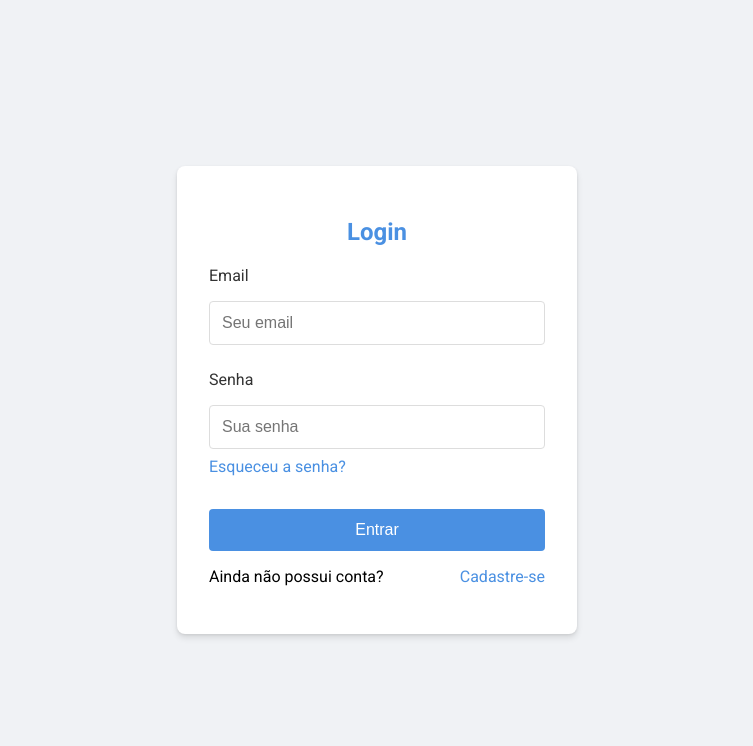
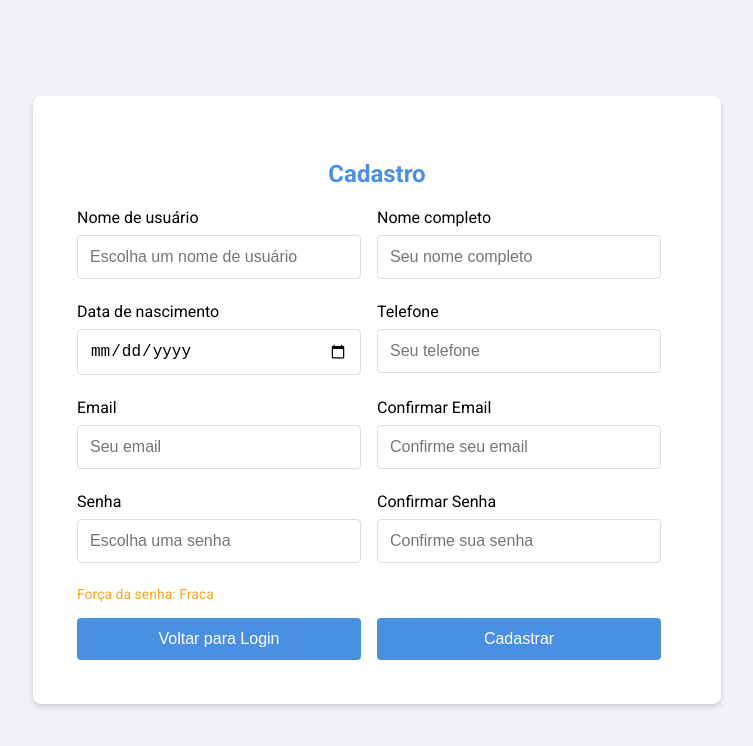
Before and after one commit to gustavodetoni/LoginProject, a Vue app in the folder frontend/: page /register in a window 1280 px wide. Shown: the top 746 px of the page, without its empty margins (263-1016 px from the left). Built offline with nearby package versions, Linux system fonts and the light colour scheme.

Commit message:
feat: adc register

```diff
--- a/frontend/src/App.vue
+++ b/frontend/src/App.vue
@@ -1,81 +1,15 @@
 <template>
   <div id="app">
     <div class="container">
-      <div v-if="!loggedIn">
-        <div v-if="currentView === 'login'">
-          <LoginForm @login="handleLogin" @forgotPassword="currentView = 'forgotPassword'" @goToRegister="currentView = 'register'" />
-        </div>
-        <div v-else-if="currentView === 'register'">
-          <RegisterForm @goToLogin="currentView = 'login'" />
-        </div>
-        <div v-else-if="currentView === 'forgotPassword'">
-          <ForgotPasswordForm @goToLogin="currentView = 'login'" @verifyCode="currentView = 'resetPassword'" />
-        </div>
-        <div v-else-if="currentView === 'resetPassword'">
-          <ResetPasswordForm @passwordReset="currentView = 'login'" />
-        </div>
-      </div>
-      <div v-else class="logged-in">
-        <Home v-if="currentView === 'home'" />
-        <h2>Bem-vindo!</h2>
-        <button @click="handleLogout" class="btn btn-logout">Sair</button>
-      </div>
+      <router-view />
     </div>
   </div>
 </template>
 
 <script setup>
-import { ref, onMounted } from 'vue';
 import { useRouter } from 'vue-router';
-import LoginForm from './components/LoginForm.vue';
-import RegisterForm from './components/RegisterForm.vue';
-import ForgotPasswordForm from './components/ForgotPasswordForm.vue';
-import ResetPasswordForm from './components/ResetPasswordForm.vue';
-import Home from './components/Home.vue';
 
 const router = useRouter();
-const currentView = ref('login');
-const loggedIn = ref(false);
-
-const handleLogin = async (email, password) => {
-  try {
-    const response = await fetch(`${import.meta.env.VITE_API_BASE_URL}/api/auth/login`, {
-      method: 'POST',
-      headers: {
-        'Content-Type': 'application/json',
-      },
-      body: JSON.stringify({ email, password }),
-    });
-    const data = await response.json();
-
-    if (response.ok) {
-      localStorage.setItem('token', data.token);
-      loggedIn.value = true;
-      currentView.value = 'home';
-      router.push('/home');
-    } else {
-      alert(data.msg);
-    }
-  } catch (error) {
-    console.error('Erro no servidor:', error);
-  }
-};
-
-const handleLogout = () => {
-  localStorage.removeItem('token');
-  loggedIn.value = false;
-  currentView.value = 'login';
-  router.push('/login');
-};
-
-onMounted(() => {
-  const token = localStorage.getItem('token');
-  if (token) {
-    loggedIn.value = true;
-    currentView.value = 'home';
-    router.push('/home');
-  }
-});
 </script>
 
 <style scoped>
--- a/frontend/src/components/Home.vue
+++ b/frontend/src/components/Home.vue
@@ -1,21 +1,34 @@
 <template>
   <div class="home">
     <h1>Bem-vindo!</h1>
-    <button @click="handleLogout">Logout</button>
+    <div v-if="loggedIn">
+        <button @click="handleLogout" class="btn btn-logout">Sair</button>
+    </div>
   </div>
 </template>
 
 <script setup>
-import { useRouter } from 'vue-router'
+import { ref, onMounted } from 'vue';
+import { useRouter } from 'vue-router';
 
-const router = useRouter()
+const router = useRouter();
+const loggedIn = ref(false);
 
 const handleLogout = () => {
   localStorage.removeItem('token');
   loggedIn.value = false;
-  currentView.value = 'login';
   router.push('/login');
 };
+
+onMounted(() => {
+  const token = localStorage.getItem('token');
+  if (token) {
+    loggedIn.value = true;
+    router.push('/home');
+  } else {
+    router.push('/login');
+  }
+});
 </script>
 
 <style scoped>
--- a/frontend/src/components/LoginForm.vue
+++ b/frontend/src/components/LoginForm.vue
@@ -9,13 +9,15 @@
       <div class="form-group">
         <label for="password">Senha</label>
         <input id="password" v-model="password" type="password" placeholder="Sua senha" required>
-        <a href="#" @click.prevent="$emit('forgotPassword')">Esqueceu a senha?</a>
+        <router-link to="/forgot-password">Esqueceu a senha?</router-link>
       </div>
       <button type="submit" class="btn">Entrar</button>
     </form>
     <div class="links">
       <p>Ainda não possui conta?</p>
-      <a href="#" @click.prevent="$emit('goToRegister')">Cadastre-se</a>
+      <router-link to="/register">
+        Cadastre-se
+      </router-link>
     </div>
   </div>
 </template>
--- a/frontend/src/components/RegisterForm.vue
+++ b/frontend/src/components/RegisterForm.vue
@@ -1,20 +1,54 @@
 <template>
-  <div>
+  <div class="form-container">
     <h2>Cadastro</h2>
     <form @submit.prevent="handleSubmit">
-      <div class="form-group">
+      <div class="form-row">
+        <div class="form-group col">
           <label for="username">Nome de usuário</label>
           <input id="username" v-model="username" type="text" placeholder="Escolha um nome de usuário" required>
         </div>
-      <div class="form-group">
+        <div class="form-group col">
+          <label for="fullName">Nome completo</label>
+          <input id="fullName" v-model="fullName" type="text" placeholder="Seu nome completo" required>
+        </div>
+      </div>
+      <div class="form-row">
+        <div class="form-group col">
+          <label for="birthDate">Data de nascimento</label>
+          <input id="birthDate" v-model="birthDate" type="date" required>
+        </div>
+        <div class="form-group col">
+          <label for="phone">Telefone</label>
+          <input id="phone" v-model="phone" type="tel" placeholder="Seu telefone" required>
+        </div>
+      </div>
+      <div class="form-row">
+        <div class="form-group col">
           <label for="email">Email</label>
           <input id="email" v-model="email" type="email" placeholder="Seu email" required>
         </div>
-      <div class="form-group">
+        <div class="form-group col">
+          <label for="emailConfirmation">Confirmar Email</label>
+          <input id="emailConfirmation" v-model="emailConfirmation" type="email" placeholder="Confirme seu email" required>
+        </div>
+      </div>
+      <div class="form-row">
+        <div class="form-group col">
           <label for="password">Senha</label>
           <input id="password" v-model="password" type="password" placeholder="Escolha uma senha" required>
         </div>
-      <button type="submit" class="btn">Cadastrar</button>
+        <div class="form-group col">
+          <label for="passwordConfirmation">Confirmar Senha</label>
+          <input id="passwordConfirmation" v-model="passwordConfirmation" type="password" placeholder="Confirme sua senha" required>
+        </div>
+      </div>
+      <div class="password-strength">
+        Força da senha: {{ passwordStrength }}
+      </div>
+      <div class="button-group">
+        <button type="button" class="btn back-btn" @click="goToLogin">Voltar para Login</button>
+        <button type="submit" class="btn submit-btn" :disabled="!isFormValid">Cadastrar</button>
+      </div>
     </form>
   </div>
 </template>
@@ -24,13 +58,13 @@ import { ref, computed } from 'vue'
 import { useRouter } from 'vue-router'
 
 const username = ref('')
+const fullName = ref('')
+const birthDate = ref('')
+const phone = ref('')
 const email = ref('')
 const emailConfirmation = ref('')
 const password = ref('')
 const passwordConfirmation = ref('')
-const fullName = ref('')
-const birthDate = ref('')
-const phone = ref('')
 const router = useRouter()
 
 const passwordStrength = computed(() => {
@@ -42,13 +76,13 @@ const passwordStrength = computed(() => {
 
 const isFormValid = computed(() => {
   return username.value &&
+    fullName.value &&
+    birthDate.value &&
+    phone.value &&
     email.value &&
     email.value === emailConfirmation.value &&
     password.value &&
     password.value === passwordConfirmation.value &&
-    fullName.value &&
-    birthDate.value &&
-    phone.value &&
     passwordStrength.value !== 'Fraca'
 })
 
@@ -61,7 +95,10 @@ const handleSubmit = async () => {
       },
       body: JSON.stringify({
         username: username.value,
+        fullName: fullName.value,
         email: email.value,
+        phone: phone.value,
+        birthDate: birthDate.value,
         password: password.value,
       }),
     });
@@ -69,37 +106,22 @@ const handleSubmit = async () => {
     const data = await response.json();
 
     if (response.ok) {
+      alert('Cadastro realizado com sucesso!');
       router.push('/login');
     } else {
       alert(data.msg);
     }
   } catch (error) {
     console.error('Erro no servidor:', error);
+    alert('Ocorreu um erro no servidor. Tente novamente mais tarde.');
   }
+}
+
+const goToLogin = () => {
+  window.location.href = '/home';
 }
 </script>
 
 <style scoped>
-.form-group {
-  margin-bottom: 1rem;
-}
-
-label {
-  display: block;
-  margin-bottom: 0.5rem;
-  color: var(--text-color);
-  font-weight: 500;
-}
-
-.password-strength {
-  margin-top: 5px;
-  font-size: 14px;
-  color: var(--secondary-color);
-  font-weight: 500;
-}
-
-.links {
-  text-align: center;
-  margin-top: 1rem;
-}
+@import url(../styles/registerform.css);
 </style>
--- a/frontend/src/style.css
+++ b/frontend/src/style.css
@@ -28,7 +28,6 @@ body {
 
 #app {
   width: 100%;
-  max-width: 400px;
 }
 
 .container {
--- /dev/null
+++ b/frontend/src/styles/registerform.css
@@ -0,0 +1,58 @@
+
+
+.form-container {
+    width: 600px;
+    margin: 0 auto;
+    padding: 12px;
+  }
+
+  input{
+    width: 100%;
+  }
+
+  .form-row {
+    display: flex;
+    justify-content: space-between;
+    margin-bottom: 15px;
+  }
+
+  .form-group {
+    flex: 1;
+    margin-right: 16px;
+  }
+
+  .password-strength {
+    margin-top: 5px;
+    font-size: 14px;
+    color: var(--secondary-color);
+    font-weight: 500;
+  }
+
+  .button-group{
+    display: flex;
+
+  }
+
+  button{
+    flex: 1;
+    margin-right: 16px;
+  }
+
+  @media (max-width: 600px) {
+    .form-row {
+      flex-direction: column;
+    }
+
+    .form-group {
+      margin-right: 0;
+      margin-bottom: 1rem;
+    }
+
+    .button-group {
+      flex-direction: column;
+    }
+
+    .button-group button {
+      margin-bottom: 0.5rem;
+    }
+  }
```
Lines whose indentation alone changed are shown as unchanged.
